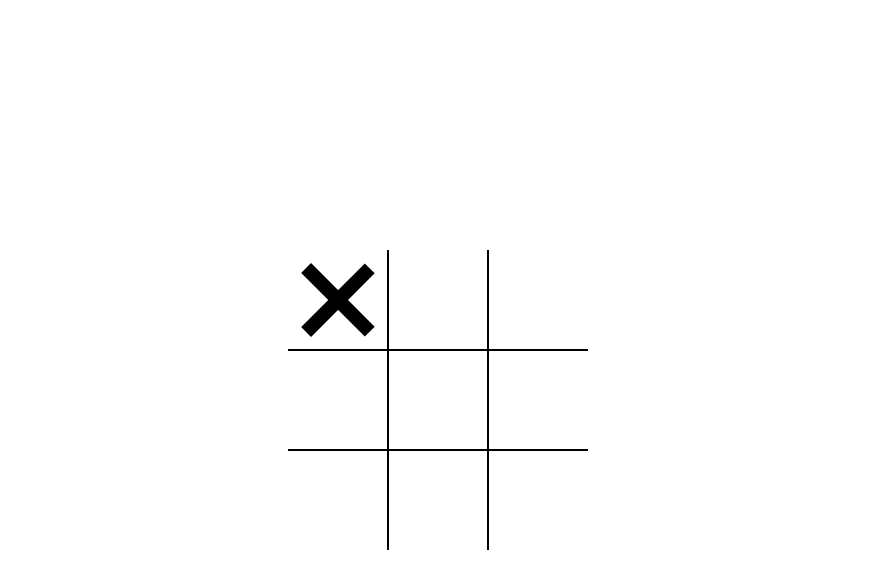
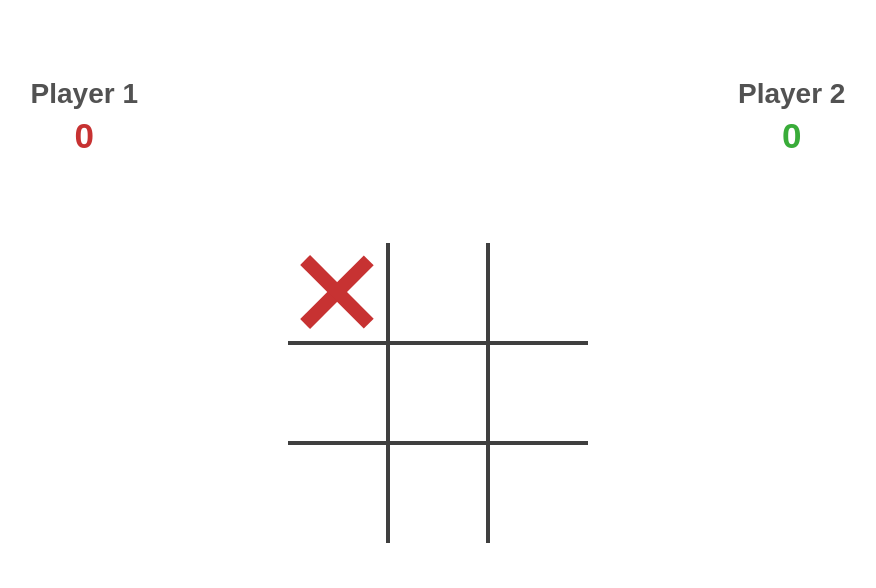
Before and after one commit to j-codepro/tic-tac-toe, a plain HTML site: page index.html in a window 1280 px wide. Both pictures are taken after a click on the element 540 px from the left and 300 px from the top of the page. Shown: the whole page, without its empty margins (202-1078 px from the left). Drawn offline with Linux system fonts and the light colour scheme.

Commit message:
reorganized functions as a module + css

```diff
--- a/index.html
+++ b/index.html
@@ -10,6 +10,17 @@
     <script src="script.js" defer ></script>
 </head>
 <body>
+    <main>
+        <div class="players">
+            <div class="player1">
+                <p>Player 1</p>
+                <div class="score1">0</div>
+            </div>
+            <div class="player2">
+                <p>Player 2</p>
+                <div class="score2">0</div>
+            </div>
+        </div>
         <div class="board x" id="board">
             <div class="cell" data-cell></div>
             <div class="cell" data-cell></div>
@@ -20,10 +31,10 @@
             <div class="cell" data-cell></div>
             <div class="cell" data-cell></div>
             <div class="cell" data-cell></div>
-
         </div>
+    </main>
     <div>
-        <div class="display-result">
+        <div class="display-result show">
             <div class="winning-text">X Wins!</div>
             <button id="restartBtn">Restart</button>
         </div>
--- a/script.js
+++ b/script.js
@@ -5,6 +5,12 @@ const restartBtn = document.getElementById('restartBtn')
 const winningText = document.querySelector('.winning-text');
 const displayResult = document.querySelector('.display-result')
 let circleTurn;
+let score1 = document.querySelector('.score1');
+let score2 = document.querySelector('.score2');
+let scoreResult1 = 0;
+let scoreResult2 = 0;
+
+const manageGame = (() => {
 
     const winningConditions = [
         [0, 1, 2],
@@ -17,11 +23,7 @@ const winningConditions = [
         [2, 4, 6]
     ]
 
-startGame();
-
-restartBtn.addEventListener('click', startGame);
-
-function startGame() {
+    const startGame = () => {
         circleTurn = false;
         cellElements.forEach(cell => {
             cell.classList.remove(xMark);
@@ -31,9 +33,9 @@ function startGame() {
         })
         setHoverMark();
         displayResult.classList.remove('show');
-}
+    };
 
-function handleClick (e) {
+    const handleClick = (e) => {
         const cell = e.target;
         const currentMark = circleTurn ? circleMark : xMark;
         placeMark(cell, currentMark);
@@ -47,30 +49,53 @@ function handleClick (e) {
         }
     };
 
-function endGame(draw) {
+    const endGame = (draw) => {
         if (draw) {
-        winningText.innerText = 'Draw!'
-    } else {
-        winningText.innerText = `${circleTurn ? "O's" : "X's"} Wins !`
+        } else if (circleTurn) {
+            scoreResult2++;
+            score2.innerText = scoreResult2;
+        } else if (!circleTurn) {
+            scoreResult1++;
+            score1.innerText = scoreResult1;
         }
+        startGame();
+        results();
+    };
+
+    const results = () => {
+        if (scoreResult1 === 3 && scoreResult1 > scoreResult2) {
+            winningText.innerText = "Player 1 Wins !";
             displayResult.classList.add('show');
+            displayResult.style.background = 'rgba(199, 50, 50, .9)';
+        } else if (scoreResult2 === 3 && scoreResult2 > scoreResult1) {
+            winningText.innerText = "Player 2 Wins !";
+            displayResult.classList.add('show');
+            displayResult.style.background = 'rgba(57, 172, 57, .9)';
+        }  else {};
     }
 
-function isDraw() {
+    const resetScores = () => {
+        scoreResult1 = 0;
+        scoreResult2 = 0;
+        score1.innerText = scoreResult1;
+        score2.innerText = scoreResult2;
+    }
+
+    const isDraw = () => {
         return [...cellElements].every(cell => {
             return cell.classList.contains(xMark) || cell.classList.contains(circleMark)
         })
-}
+    };
 
-function placeMark(cell, currentMark) {
+    const placeMark = (cell, currentMark) => {
         cell.classList.add(currentMark);
     };
 
-function swapTurns() {
+    const swapTurns = () => {
         circleTurn = !circleTurn;
     };
 
-function setHoverMark() {
+    const setHoverMark = () => {
         board.classList.remove(xMark);
         board.classList.remove(circleMark);
         if(circleTurn) {
@@ -80,10 +105,23 @@ function setHoverMark() {
         }
     };
 
-function checkWin(currentMark) {
+    const checkWin = (currentMark) => {
         return winningConditions.some(condition => {
             return condition.every(index => {
                 return cellElements[index].classList.contains(currentMark)
             })
         })
     };
+
+    return {
+        startGame,
+        resetScores
+    };
+
+})();
+
+manageGame.startGame();
+restartBtn.addEventListener('click', (e) => {
+    manageGame.resetScores();
+    manageGame.startGame();
+});
--- a/styles/style.css
+++ b/styles/style.css
@@ -7,21 +7,62 @@
     --mark-size: calc(var(--cell-size) * .9); /* make the mark smaller than the cell  */
 }
 
+main {
+    display: flex;
+    flex-direction: column;
+    flex-wrap: nowrap;
+    justify-content: center;
+    align-content: center;
+    align-items: center;
+    margin-top: 80px;
+}
+
+.players {
+    display: flex;
+    flex-direction: row;
+    font-size: 28px;
+    color: rgb(82, 82, 82);
+    font-weight: 600;
+    font-family: Arial, Helvetica, sans-serif;
+}
+
+.player1 {
+    margin-right: 300px;
+}
+
+.player2 {
+    margin-left: 300px;
+}
+
+.score1 {
+    margin-top: 10px;
+    text-align: center;
+    font-size: 35px;
+    color: rgb(199, 50, 50);
+}
+
+.score2 {
+    margin-top: 10px;
+    text-align: center;
+    font-size: 35px;
+    color: rgb(57, 172, 57);
+}
+
 .board {
     width: 100vw;
-    height: 100vh;
+    height: 300px;
     display: grid;
     justify-content: center;
-    align-content: center;
     justify-items: center;
     align-items: center; /* the 0/X */
     grid-template-columns: repeat(3, auto);
+    margin-top: 90px;
 }
 
 .cell {
     width: var(--cell-size);
     height: var(--cell-size);
-    border: 1px solid black;
+    border: 2px solid rgb(63, 63, 63);
     display: flex;
     justify-content: center;
     align-items: center;
@@ -50,10 +91,13 @@
 }
 
 .cell.x::before,
-.cell.x::after,
+.cell.x::after {
+    background-color: rgb(199, 50, 50);
+}
+
 .cell.circle::before,
 .cell.circle::after {
-    background-color: black;
+    background-color: rgb(57, 172, 57);
 }
 
 .board.x .cell:not(.x):not(.circle):hover::before,
@@ -117,6 +161,8 @@
     align-items: center;
     color: white;
     font-size: 4rem;
+    font-family: Arial, Helvetica, sans-serif;
+    font-weight: 800;
 }
 
 .display-result button {
```
Lines whose indentation alone changed are shown as unchanged.
